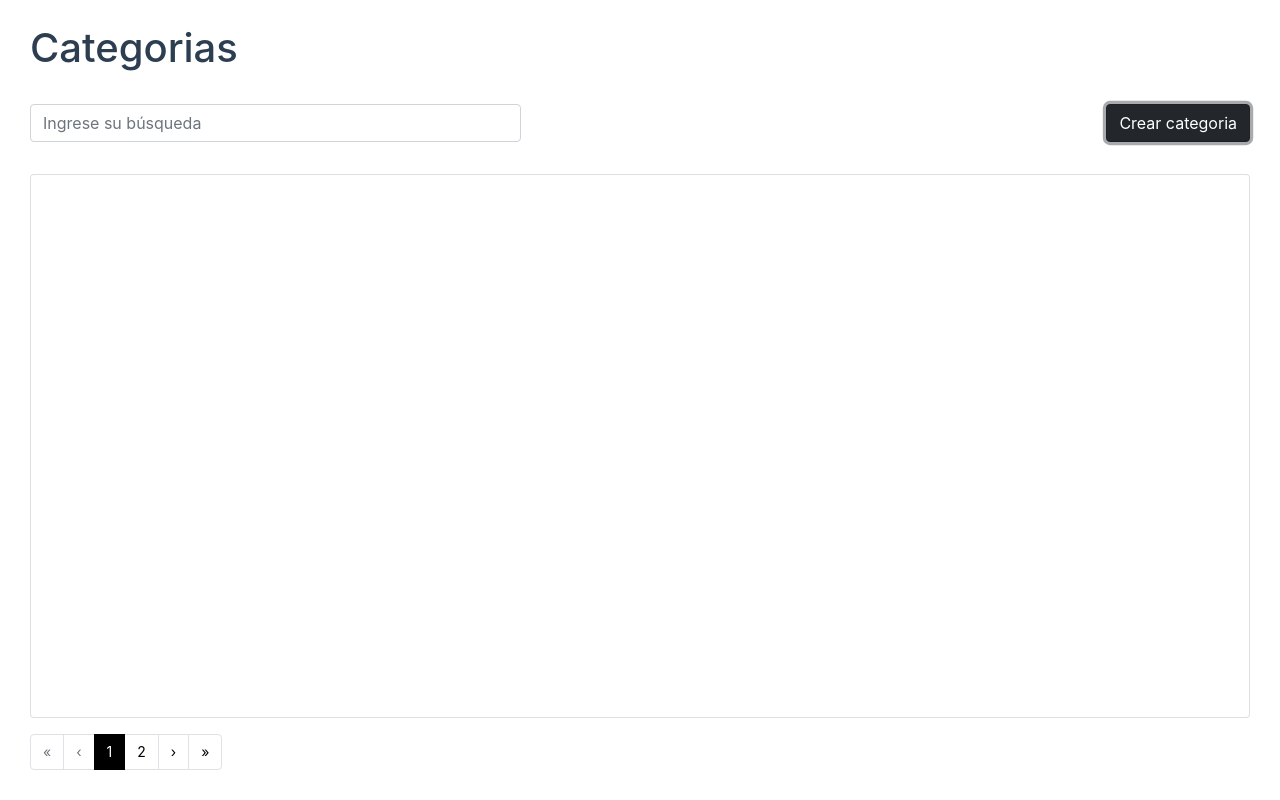
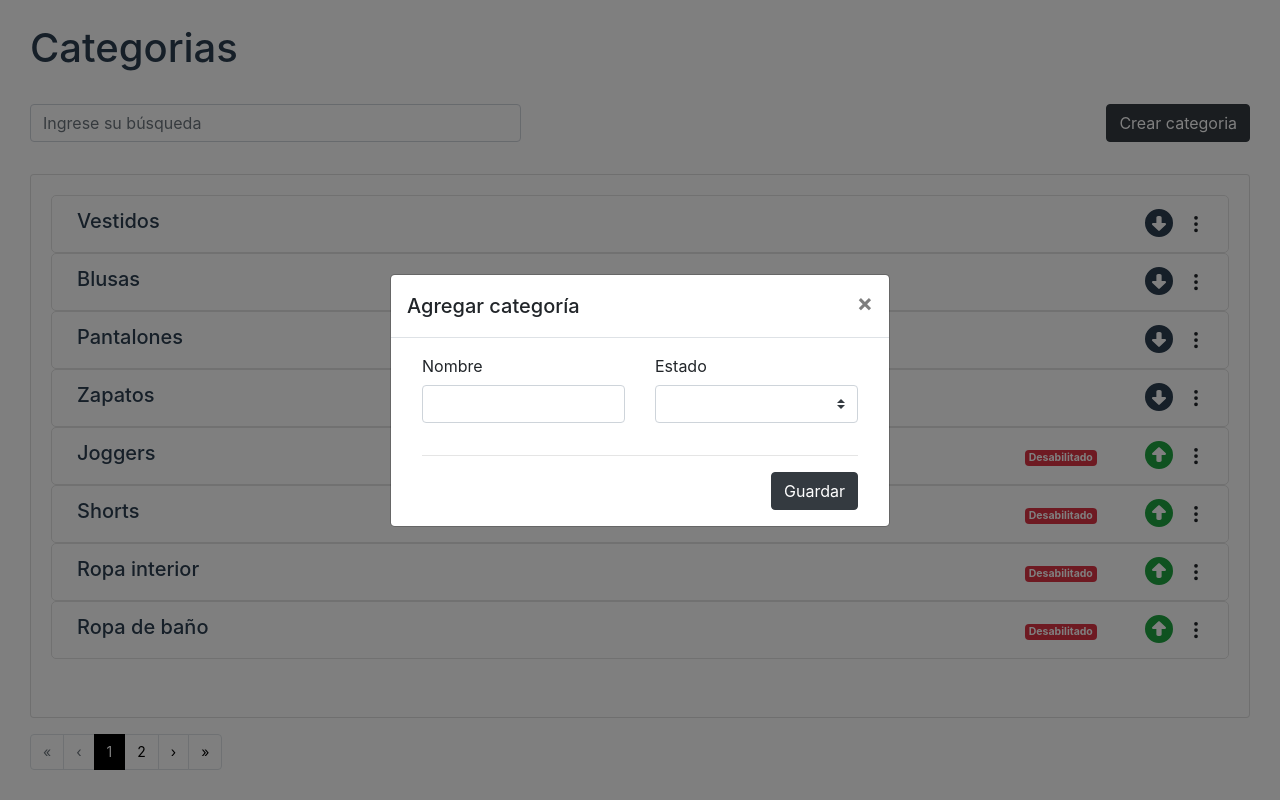
Before and after one commit to Tlacuano/tienda_ropa, a Vue app in the folder tienda_ropa/: page / in a window 1280 px wide. Both pictures are taken after a click on the button "Crear categoria". Built offline with nearby package versions, Linux system fonts and the light colour scheme.

Commit message:
[add] interfaces para categoria

```diff
--- a/tienda_ropa/src/modules/category/CategoriesManagment.vue
+++ b/tienda_ropa/src/modules/category/CategoriesManagment.vue
@@ -12,13 +12,61 @@
                 </b-form-group>
             </b-col>
             <b-col cols="auto" class="text-right">
-                <b-button  variant="dark">Crear categoria</b-button>
+                <b-button v-b-modal.InsertCategoryModal  variant="dark">Crear categoria</b-button>
             </b-col>
         </b-row>
         <b-row class="my-3">
             <b-col cols="12">
                 <b-card class="container-categories">
+                    <section v-for="category in paginatedCategories" :key="category.id">
+                        <div class="container-category">
+                            <b-row no-gutters>
+                                <b-col class="ml-3">
+                                    <h5 v-b-modal.CategoryDetailsModal class="mt-1">{{ category.name }}</h5>
+                                </b-col>
+                                <b-col cols="auto" class="pt-2 ">
+                                    <b-badge
+                                        variant="danger"
+                                        class="mb-1 mr-5"
+                                        v-if="category.status !== 'habilidato'"
+                                    >
+                                        Desabilitado
+                                    </b-badge>
+                                </b-col>
+                                <b-col cols="auto">
+                                    <font-awesome-icon
+                                        v-b-tooltip.hover="'Deshabilitar'"
+                                        icon="circle-down"
+                                        size="2xl"
+                                        v-if="category.status === 'habilidato'"
+                                        class="selectable pt-1"
 
+                                    />
+                                    <font-awesome-icon
+                                        v-b-tooltip.hover="'Habilitar'"
+                                        icon="circle-up"
+                                        size="2xl"
+                                        v-else
+                                        style="color: #1ea440;"
+                                        class="selectable pt-1"
+                                    />
+                                </b-col>
+
+                                <b-col cols="auto">
+                                    <b-dropdown   variant="link-dark" toggle-class="text-decoration-none" no-caret >
+                                        <template #button-content>
+                                            <b-icon icon="three-dots-vertical"></b-icon>
+                                        </template>
+                                        <b-dropdown-item v-b-modal.UpdateCategoryModal>
+                                            <span>Editar&nbsp;&nbsp;&nbsp;&nbsp;&nbsp;&nbsp;&nbsp;&nbsp;&nbsp;&nbsp;&nbsp;
+                                                <font-awesome-icon icon="pen" />
+                                            </span>
+                                        </b-dropdown-item>
+                                    </b-dropdown>
+                                </b-col>
+                            </b-row>
+                        </div>
+                    </section>
                 </b-card>
             </b-col>
         </b-row>
@@ -33,6 +81,10 @@
                 ></b-pagination>
             </b-col>
         </b-row>
+
+        <CategoryDetailsModal />
+        <UpdateCategoryModal />
+        <InsertCategoryModal />
     </b-container>
 </template>
 
@@ -91,9 +143,14 @@ export default Vue.extend({
                 }
             ],
             currentPage: 1,
-            perPage: 7,
+            perPage: 8,
 
         }
+    },
+    components: {
+        CategoryDetailsModal: () => import('./CategoryDetailsModal.vue'),
+        UpdateCategoryModal: () => import('./UpdateCategoryModal.vue'),
+        InsertCategoryModal: () => import('./InsertCategoryModal.vue'),
     },
     methods: {
 
@@ -106,7 +163,6 @@ export default Vue.extend({
         },
     },
 });
-
 </script>
 
 <style scoped>
@@ -115,4 +171,14 @@ export default Vue.extend({
         overflow-y: scroll;
     }
 
+    .container-category{
+        border: 1px solid #e2e2e2;
+        border-radius: 5px;
+        padding: 9px;
+    }
+
+    .container-category:hover{
+        background-color: #f2f2f2;
+    }
+
 </style>
--- /dev/null
+++ b/tienda_ropa/src/modules/category/CategoryDetailsModal.vue
@@ -0,0 +1,35 @@
+<template>
+    <b-modal id="CategoryDetailsModal" title="Categoría" centered hide-footer>
+        <b-container fluid>
+            <b-row>
+                <b-col cols="12" md="6">
+                    <b-form-group label="Nombre">
+                        <b-form-input v-model="category.name" disabled />
+                    </b-form-group>
+                </b-col>
+                <b-col cols="12" md="6">
+                    <b-form-group label="Estado">
+                        <b-form-input v-model="category.status" disabled />
+                    </b-form-group>
+                </b-col>
+            </b-row>
+        </b-container>
+    </b-modal>
+</template>
+
+<script lang="ts">
+import Vue from 'vue';
+
+export default Vue.extend({
+    name: 'CategoryDetailsModal',
+    data() {
+        return {
+            category: {
+                id: 1,
+                name: 'Ropa de baño',
+                status: 'habilidato',
+            },
+        };
+    },
+});
+</script>
--- /dev/null
+++ b/tienda_ropa/src/modules/category/InsertCategoryModal.vue
@@ -0,0 +1,44 @@
+<template>
+    <b-modal id="InsertCategoryModal" title="Agregar categoría" centered hide-footer>
+        <b-container fluid>
+            <b-row>
+                <b-col cols="12" md="6">
+                    <b-form-group label="Nombre">
+                        <b-form-input v-model="category.name" />
+                    </b-form-group>
+                </b-col>
+                <b-col cols="12" md="6">
+                    <b-form-group label="Estado">
+                        <b-form-select v-model="category.status">
+                            <b-form-select-option value="habilitado">Habilitado</b-form-select-option>
+                            <b-form-select-option value="deshabilitado">Deshabilitado</b-form-select-option>
+                        </b-form-select>
+                    </b-form-group>
+                </b-col>
+            </b-row>
+            <hr>
+            <b-row>
+                <b-col class="text-right">
+                    <b-button variant="dark">Guardar</b-button>
+                </b-col>
+            </b-row>
+        </b-container>
+    </b-modal>
+</template>
+
+<script lang="ts">
+
+import Vue from 'vue';
+
+export default Vue.extend({
+    name: 'InsertCategoryModal',
+    data() {
+        return {
+            category: {
+                name: '',
+                status: '',
+            },
+        };
+    },
+});
+</script>
--- /dev/null
+++ b/tienda_ropa/src/modules/category/UpdateCategoryModal.vue
@@ -0,0 +1,45 @@
+<template>
+    <b-modal id="UpdateCategoryModal" title="Actualizar categoría" centered hide-footer>
+        <b-container fluid>
+            <b-row>
+                <b-col cols="12" md="6">
+                    <b-form-group label="Nombre">
+                        <b-form-input v-model="category.name" />
+                    </b-form-group>
+                </b-col>
+                <b-col cols="12" md="6">
+                    <b-form-group label="Estado">
+                        <b-form-select v-model="category.status">
+                            <b-form-select-option value="habilitado">Habilitado</b-form-select-option>
+                            <b-form-select-option value="deshabilitado">Deshabilitado</b-form-select-option>
+                        </b-form-select>
+                    </b-form-group>
+                </b-col>
+            </b-row>
+            <hr>
+            <b-row>
+                <b-col class="text-right">
+                    <b-button variant="dark">Guardar</b-button>
+                </b-col>
+            </b-row>
+        </b-container>
+    </b-modal>
+</template>
+
+<script lang="ts">
+
+import Vue from 'vue';
+
+export default Vue.extend({
+    name: 'UpdateCategoryModal',
+    data() {
+        return {
+            category: {
+                id: 1,
+                name: 'Ropa de baño',
+                status: 'habilitado',
+            },
+        };
+    },
+});
+</script>
--- a/tienda_ropa/src/modules/department/DepartmentsManagment.vue
+++ b/tienda_ropa/src/modules/department/DepartmentsManagment.vue
@@ -149,7 +149,7 @@ export default Vue.extend({
     .container-department{
         border: 1px solid #e2e2e2;
         border-radius: 5px;
-        padding: 11px;
+        padding: 9px;
 
     }
 
--- a/tienda_ropa/src/modules/user/UserManagment.vue
+++ b/tienda_ropa/src/modules/user/UserManagment.vue
@@ -339,6 +339,9 @@ export default Vue.extend({
         border: 1px solid #e2e2e2;
         border-radius: 5px;
         padding: 9px;
+    }
 
+    .container-user:hover{
+        background-color: #f2f2f2;
     }
 </style>
```
